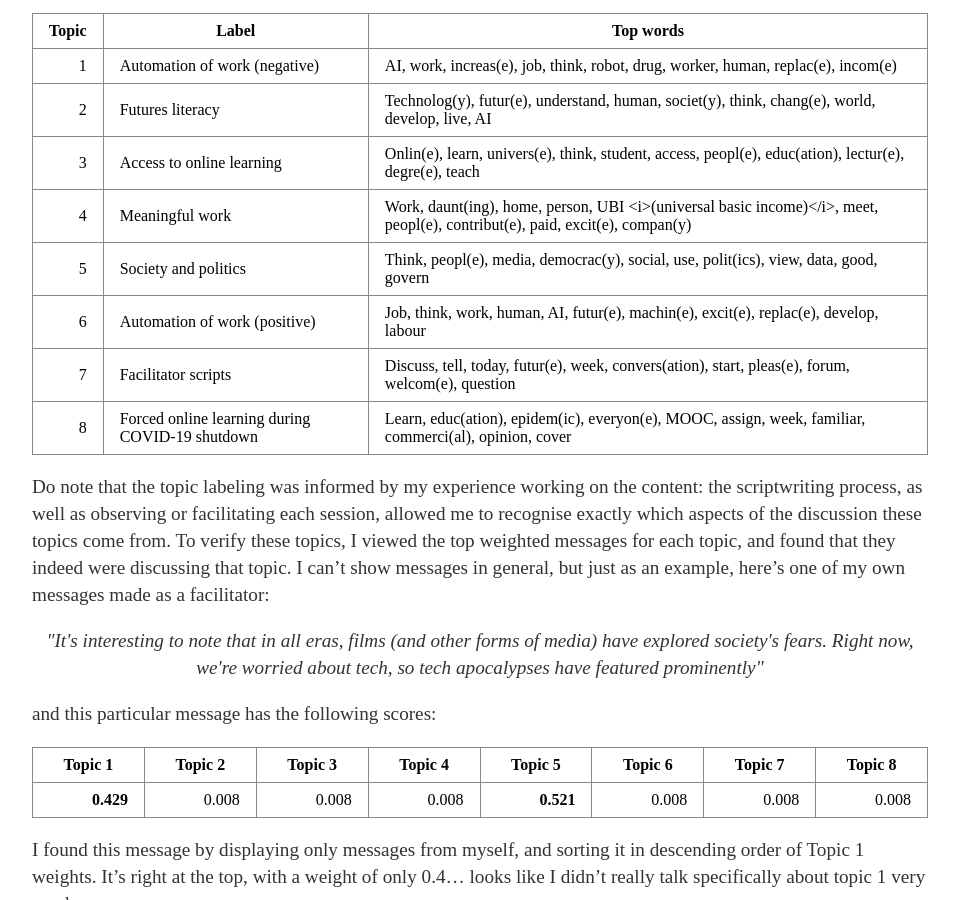
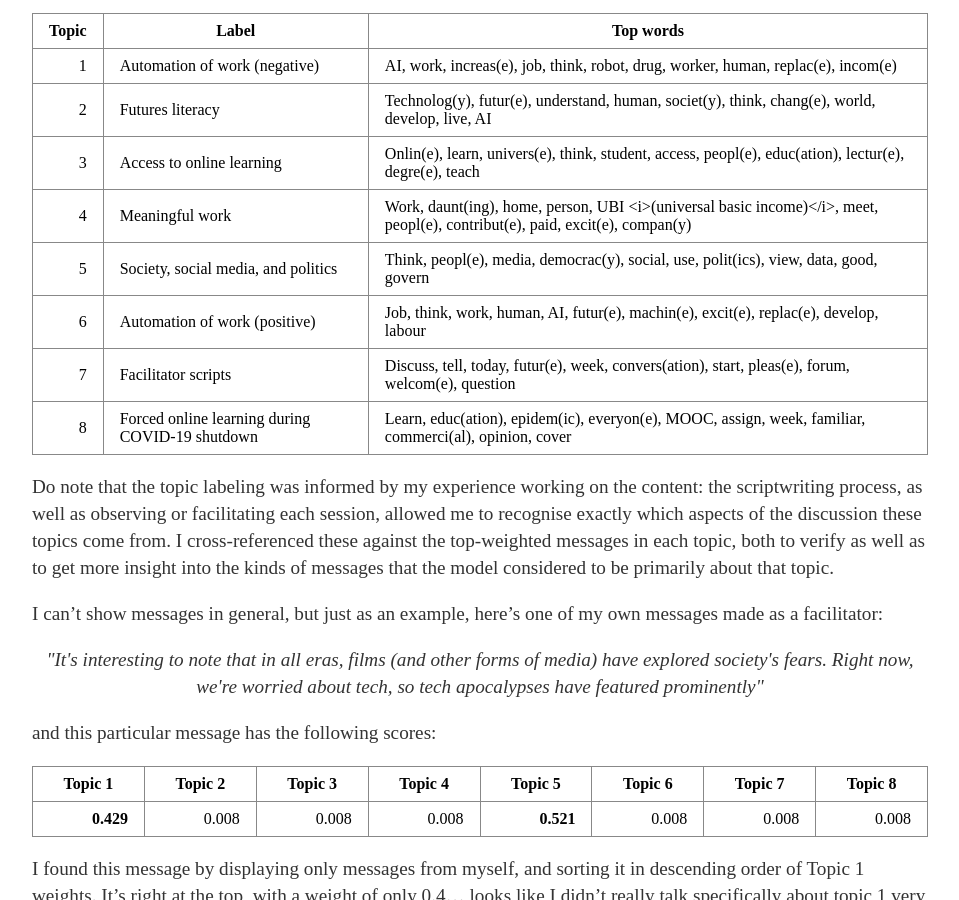
Before and after one commit to not-even-wong/not-even-wong.github.io, a Jekyll site: the page built from _posts/2020-04-08-NLP-chatlogs-part-1.md, in a window 1280 px wide and 900 px high, scrolled down 5181 px. Shown: the whole window, without its empty margins (160-1119 px from the left). Built offline with Jekyll 4.4.1, drawn with Linux system fonts in a browser that asks for light colours.

Commit message:
Update 2020-04-08-NLP-chatlogs-part-1.md

```diff
--- a/_posts/2020-04-08-NLP-chatlogs-part-1.md
+++ b/_posts/2020-04-08-NLP-chatlogs-part-1.md
@@ -118,7 +118,7 @@ In the end, I settled on 8 topics:
 </tr>
 <tr>
 <td align="right">5</td>
-<td>Society and politics</td>
+<td>Society, social media, and politics</td>
 <td>Think, peopl(e), media, democrac(y), social, use, polit(ics), view, data, good, govern</td>
 </tr>
 <tr>
@@ -138,7 +138,9 @@ In the end, I settled on 8 topics:
 </tr>
 </tbody></table>
 
-Do note that the topic labeling was informed by my experience working on the content: the scriptwriting process, as well as observing or facilitating each session, allowed me to recognise exactly which aspects of the discussion these topics come from. To verify these topics, I viewed the top weighted messages for each topic, and found that they indeed were discussing that topic. I can't show messages in general, but just as an example, here's one of my own messages made as a facilitator:
+Do note that the topic labeling was informed by my experience working on the content: the scriptwriting process, as well as observing or facilitating each session, allowed me to recognise exactly which aspects of the discussion these topics come from. I cross-referenced these against the top-weighted messages in each topic, both to verify as well as to get more insight into the kinds of messages that the model considered to be primarily about that topic.
+
+I can't show messages in general, but just as an example, here's one of my own messages made as a facilitator:
 
 <p align="center"><i>"It's interesting to note that in all eras, films (and other forms of media) have explored society's fears. Right now, we're worried about tech, so tech apocalypses have featured prominently"</i></p>
 
```
